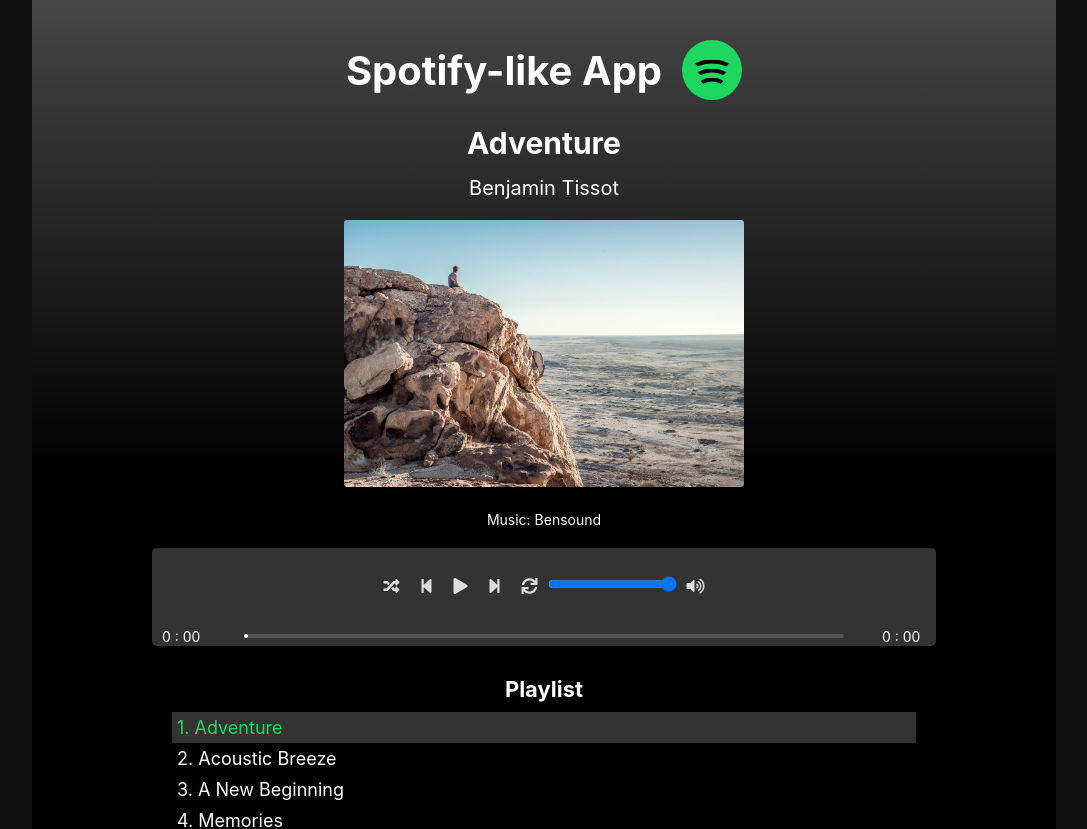
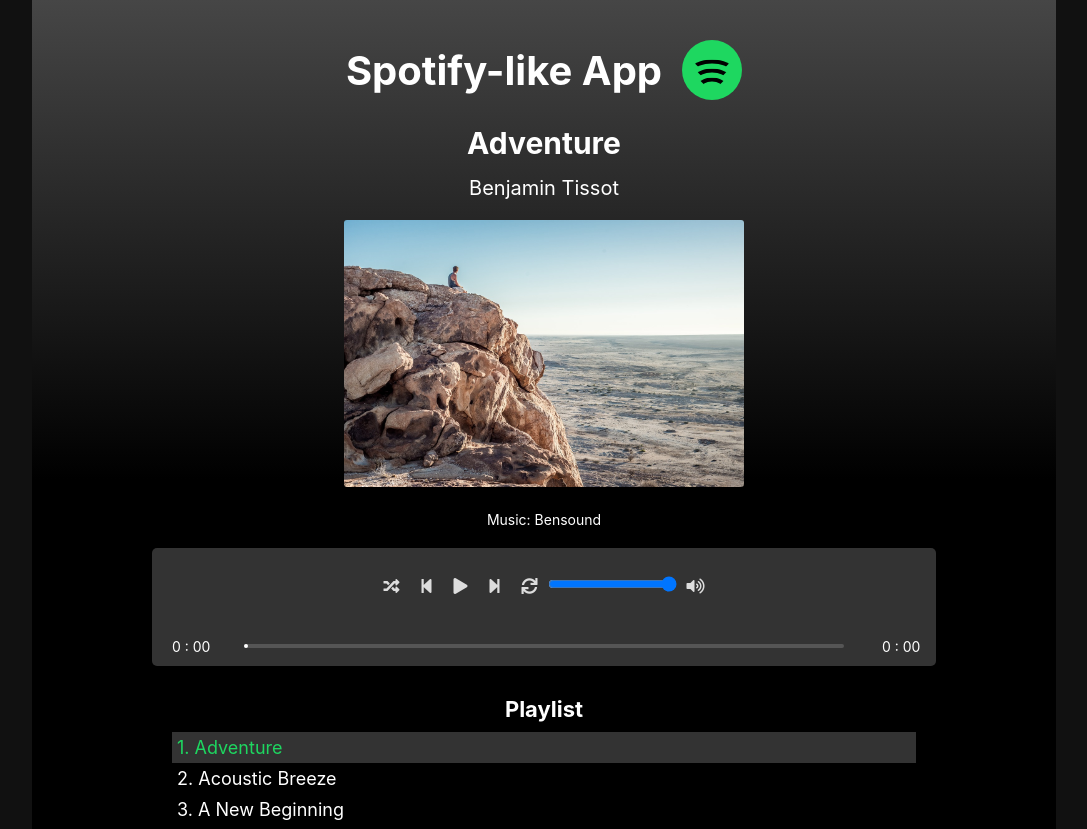
Before and after one commit to dyrpit/spotifylike-app, a React (Create React App) app: page / in a window 1280 px wide. Shown: the top 829 px of the page, without its empty margins (96-1183 px from the left). Built offline with nearby package versions, Linux system fonts and the light colour scheme.

Commit message:
feat: add progress bar handler, reorginize css add resize custom hook add utils helper functions

```diff
--- a/src/components/SongPlayer/SongPlayer.js
+++ b/src/components/SongPlayer/SongPlayer.js
@@ -3,6 +3,8 @@
 import SongsList from '../SongsList/SongsList';
 import SongPlayerControls from '../SongPlayerControls/SongPlayerControls';
 import SongProgressBar from '../SongProgressBar/SongProgressBar';
+
+import { getTimeFromWidth } from '../../utils/getTimeFromWidth';
 
 import './SongPlayer.css';
 
@@ -19,6 +21,15 @@
   const [shuffledSongs, setShuffledSongs] = useState([]);
 
   const audioRef = useRef(null);
+
+  const handleCurrentTimeChange = (e) => {
+    const [barWrapper] = [...document.getElementsByClassName('bar-wrapper')];
+    const positionFromLeft = barWrapper.getBoundingClientRect().left;
+    const newPosition = e.pageX - positionFromLeft;
+    const newTime = getTimeFromWidth(duration, newPosition);
+    setCurrentTime(newTime);
+    audioRef.current.currentTime = newTime;
+  };
 
   const handleSongChange = (song) => {
     setCurrentSong(song);
@@ -177,7 +188,11 @@
           toggleShuffle={toggleShuffle}
           volumeInputValue={volumeInputValue}
         />
-        <SongProgressBar currentTime={currentTime} duration={duration} />
+        <SongProgressBar
+          currentTime={currentTime}
+          duration={duration}
+          handleCurrentTimeChange={handleCurrentTimeChange}
+        />
       </section>
       <SongsList songs={songs} songId={currentSong.id} handleChangeSong={handleSongChange} />
     </>
--- a/src/components/SongProgressBar/SongProgressBar.css
+++ b/src/components/SongProgressBar/SongProgressBar.css
@@ -2,23 +2,20 @@
   position: relative;
   margin: 0 100px;
   background-color: #333;
-  padding: 10px;
+  padding: 20px;
   border-radius: 0 0 5px 5px;
+  font-size: 14px;
 }
 
-.time {
+.time,
+.duration {
   position: absolute;
   top: 50%;
   transform: translateY(-50%);
-  font-size: 14px;
 }
 
 .duration {
-  position: absolute;
-  top: 50%;
   right: 2%;
-  transform: translateY(-50%);
-  font-size: 14px;
 }
 
 .bar-wrapper {
@@ -30,23 +27,22 @@
   cursor: pointer;
 }
 
-.bar {
+.bar,
+.progress-bar {
   position: absolute;
   top: 50%;
   transform: translateY(-50%);
   border: 2px solid #555;
   border-radius: 5px;
   width: 600px;
-  margin: 0 auto;
+}
+
+.bar {
+  width: 600px;
 }
 
 .progress-bar {
-  position: absolute;
-  top: 50%;
-  transform: translateY(-50%);
-  border: 2px solid white;
-  border-radius: 5px;
-  margin: 0 auto;
+  border-color: white;
 }
 
 .bar-wrapper:hover .progress-bar {
--- a/src/components/SongProgressBar/SongProgressBar.js
+++ b/src/components/SongProgressBar/SongProgressBar.js
@@ -1,25 +1,26 @@
 import React from 'react';
+import { useCurrentWidth } from '../../hooks/useCurrentWidth';
 
-import { getCurrentWidth } from '../../utils/getCurrentWidth';
+import { getCurrenProgressBarWidth } from '../../utils/getCurrentProgressBarWidth';
 import { getTime } from '../../utils/getTime';
 
 import './SongProgressBar.css';
 
-const SongProgressBar = ({ currentTime, duration }) => {
+const SongProgressBar = ({ currentTime, duration, handleCurrentTimeChange }) => {
   const formatedDuration = getTime(duration);
   const formatedCurrentTime = getTime(currentTime);
-  const currentWidth = getCurrentWidth(currentTime, duration) || 0;
+  const currentWidth = getCurrenProgressBarWidth(currentTime, duration) || 0;
+
+  const width = useCurrentWidth(300);
 
   return (
-    <div>
-      <div className='timebar-wrapper'>
-        <p className='time'>{formatedCurrentTime}</p>
-        <div className='bar-wrapper'>
-          <div className='bar'></div>
-          <div className='progress-bar' style={{ width: currentWidth }}></div>
-        </div>
-        <p className='duration'>{formatedDuration}</p>
+    <div className='timebar-wrapper'>
+      <p className='time'>{formatedCurrentTime}</p>
+      <div className='bar-wrapper' onClick={handleCurrentTimeChange}>
+        <div className='bar'></div>
+        <div className='progress-bar' style={{ width: currentWidth }}></div>
       </div>
+      <p className='duration'>{formatedDuration}</p>
     </div>
   );
 };
--- /dev/null
+++ b/src/hooks/useCurrentWidth.js
@@ -0,0 +1,23 @@
+import { useEffect, useState } from 'react';
+
+import { getWidth } from '../utils/getWidth';
+
+export const useCurrentWidth = (delay) => {
+  const [width, setWidth] = useState(getWidth());
+
+  useEffect(() => {
+    let timeoutId = null;
+
+    const handleResize = () => {
+      clearInterval(timeoutId);
+
+      timeoutId = setTimeout(() => setWidth(getWidth()), delay);
+    };
+
+    window.addEventListener('resize', handleResize);
+
+    return () => window.removeEventListener('resize', handleResize);
+  }, [delay]);
+
+  return width;
+};
--- /dev/null
+++ b/src/utils/getCurrentProgressBarWidth.js
@@ -0,0 +1,4 @@
+export const getCurrenProgressBarWidth = (time, duration) => {
+  const [barElement] = [...document.getElementsByClassName('bar-wrapper')];
+  return Math.floor((barElement?.clientWidth * Math.floor(time)) / Math.floor(duration));
+};
--- a/src/utils/getCurrentWidth.js
+++ /dev/null
@@ -1,3 +0,0 @@
-export const getCurrentWidth = (time, duration) => {
-  return Math.floor((600 * Math.floor(time)) / Math.floor(duration));
-};
--- /dev/null
+++ b/src/utils/getTimeFromWidth.js
@@ -0,0 +1,4 @@
+export const getTimeFromWidth = (duration, width) => {
+  const [barElement] = [...document.getElementsByClassName('bar-wrapper')];
+  return Math.floor((width * duration) / barElement?.clientWidth);
+};
--- /dev/null
+++ b/src/utils/getWidth.js
@@ -0,0 +1,2 @@
+export const getWidth = () =>
+  window.innerWidth || document.documentElement.clientWidth || document.body.clientWidth;
```
